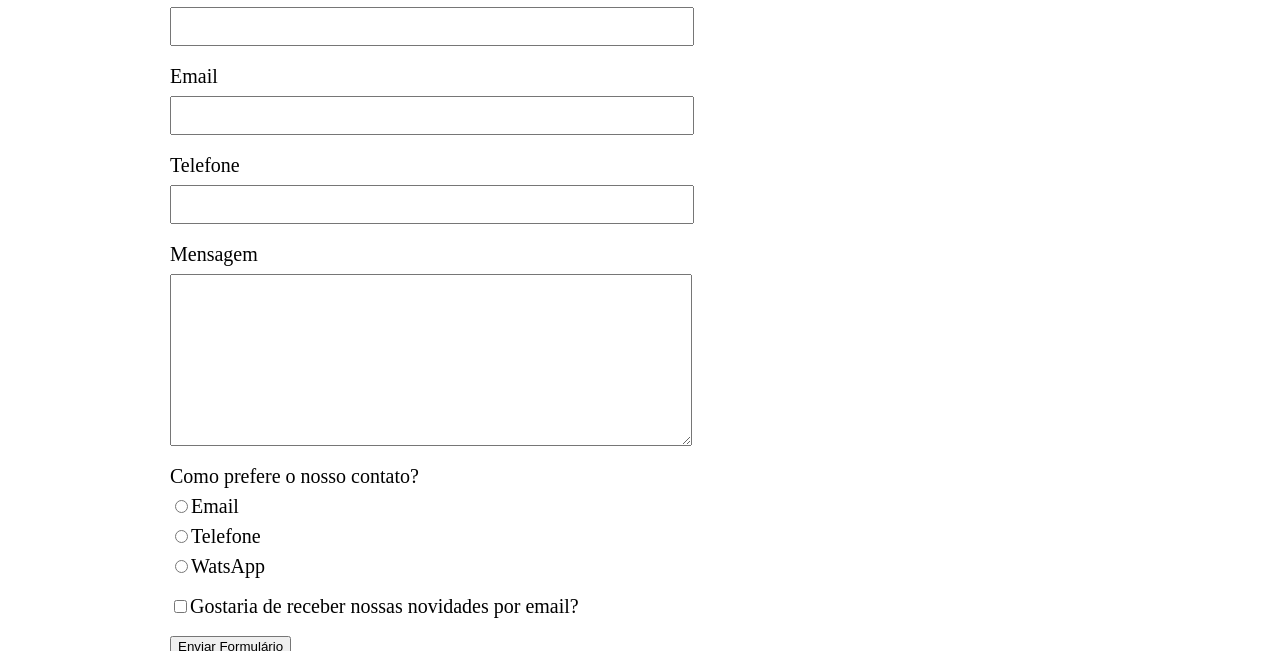
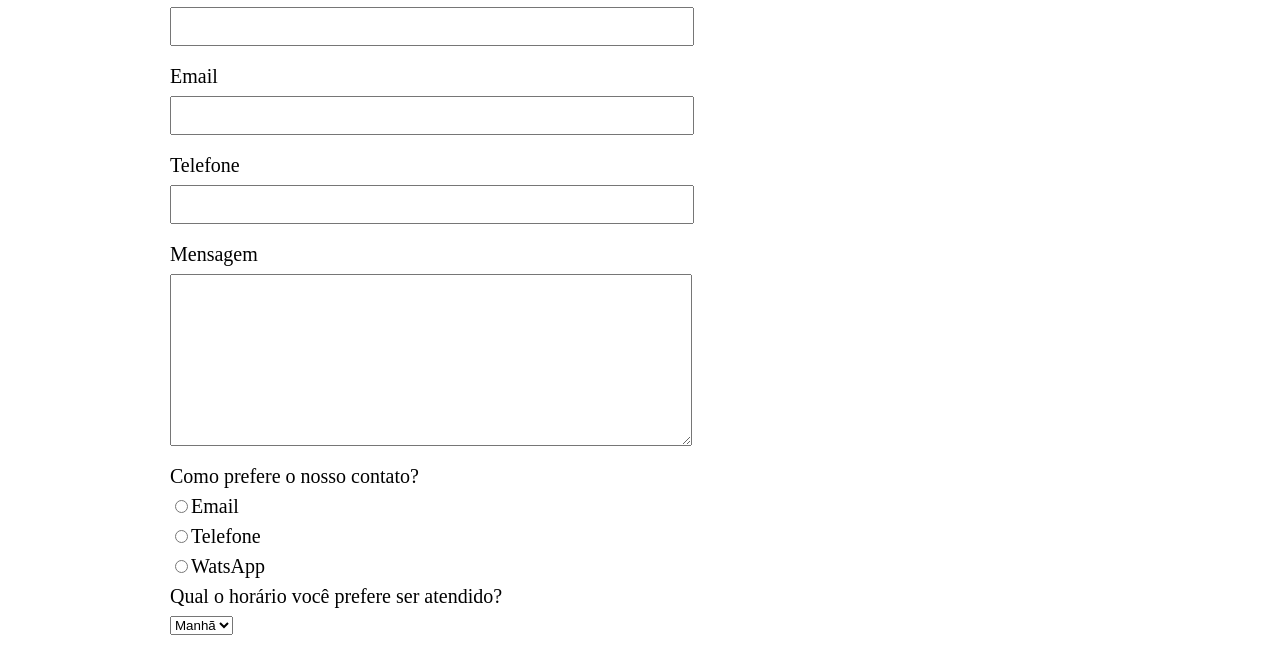
Before and after one commit to FilipeBandeira/projeto-barbearia, a plain HTML site: page contato.html in a window 1280 px wide. Shown: the part 276-927 px from the top of the page. Drawn offline with Linux system fonts and the light colour scheme.

Commit message:
selecionador

```diff
--- a/contato.html
+++ b/contato.html
@@ -51,6 +51,17 @@
 
             </div>
 
+            <div>
+                <!-- Identificador para ser selecionado -->
+                <p>Qual o horário você prefere ser atendido?</p>
+
+                <select>
+                    <option>Manhã</option>
+                    <option>Tarde</option>
+                    <option>Noite</option>
+                </select>
+            </div>
+
             <label class="checkbox"><input type="checkbox">Gostaria de receber nossas novidades por email?</input></label>
 
             <input type="submit" value="Enviar Formulário">
```
Also changed, not shown: estilo2/produtos.css (line endings or trailing spaces).
